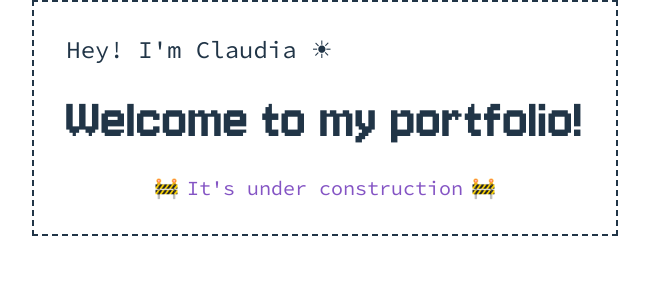
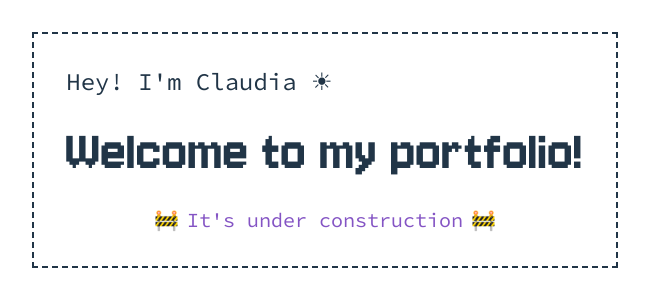
Before and after one commit to claumartin/claumartin-portfolio, a React (Vite) app: page / in a window 1280 px wide. Shown: the top 306 px of the page, without its empty margins (315-964 px from the left). Built offline with nearby package versions, Linux system fonts and the light colour scheme.

Commit message:
fixed base layout

```diff
--- a/index.html
+++ b/index.html
@@ -8,7 +8,7 @@
     <link href="/src/App.css" rel="stylesheet">
   </head>
   <body class="font-base h-full">
-    <div id="root" class="flex justify-center items-center"></div>
+    <div id="root" class="flex justify-center items-center p-8"></div>
     <script type="module" src="/src/main.tsx"></script>
   </body>
 </html>
--- a/src/index.css
+++ b/src/index.css
@@ -1,6 +1,5 @@
 html, body {
   margin: 0;
-  height: 100%;
   overflow: hidden;
 }
 
```
